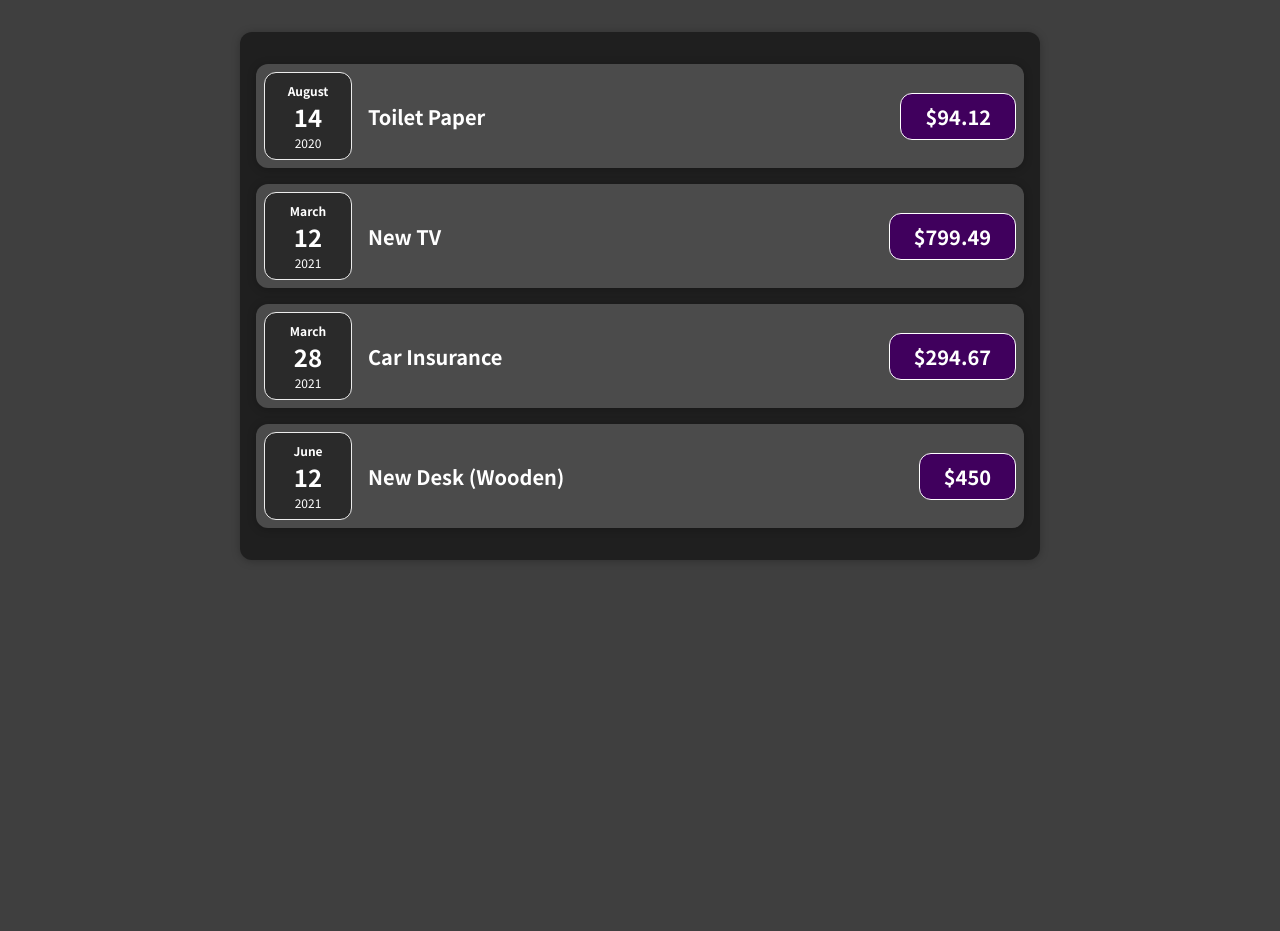
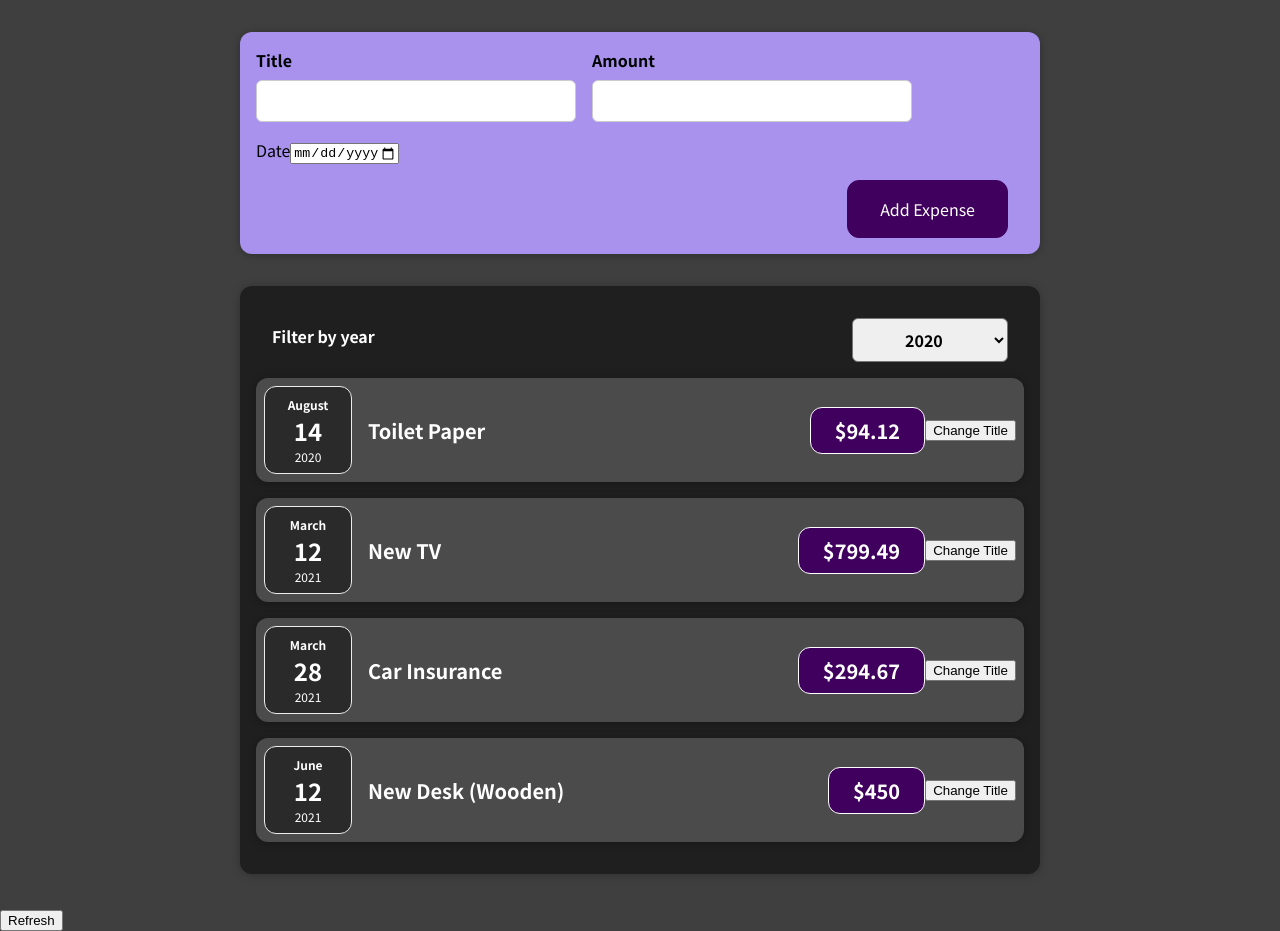
Before and after one commit to rmsteja1/expense_management_application, a React (Create React App) app: page / in a window 1280 px wide. Before the commit the page ends 800 px from the top, so only its background shows below. Built offline with nearby package versions, Linux system fonts and the light colour scheme.

Commit message:
Development of New Expense feature is completed. User can now add new expenses.

```diff
--- a/src/App.js
+++ b/src/App.js
@@ -2,9 +2,10 @@
 import "./App.css";
 import ExpenseItem from "./component/ExpenseItem/ExpenseItem";
 import Expenses from "./component/ExpenseItem/Expenses";
+import NewExpense from "./component/NewExpense/NewExpense";
+import React, { useState } from "react";
 
-function App() {
-  const expenses = [
+const DUMMY_EXPENSES= [
   {
     id: "e1",
     title: "Toilet Paper",
@@ -25,9 +26,23 @@
     date: new Date(2021, 5, 12),
   },
 ];
+
+function App() {
+  const[expenses,setExpenses]=useState(DUMMY_EXPENSES);
+  const addExpenseHandler = expense => {
+    setExpenses(prevExpenses =>{
+      return [expense,...prevExpenses];
+    });
+  };
+
+  const refreshHandler =()=>{
+    setExpenses(DUMMY_EXPENSES);
+  }
   return (
     <div>
-      <Expenses expensesArray ={expenses}/>
+      <NewExpense onAddExpense={addExpenseHandler}/>
+      <Expenses expensesArray={expenses} />
+      <button onClick={refreshHandler}>Refresh</button>
     </div>
   );
 }
--- a/src/component/ExpenseItem/ExpenseItem.js
+++ b/src/component/ExpenseItem/ExpenseItem.js
@@ -1,20 +1,26 @@
-import React from "react";
+import React, { useState } from "react";
 import "./ExpenseItem.css";
 import ExpenseDate from "./ExpenseDate";
 import CardFormat from "../UI/CardFormat";
 
 function ExpenseItem(props) {
-  let expenseItem = props.expense.title;
-  let expensePrice = props.expense.amount;
+  //const [expenseTitle, setTitle] = useState(props.title);
+  const expenseTitle = props.title;
+  // const clickHandler = () => {
+  //   setTitle("Updated");
+  // };
+  console.log(props.date);
   return (
     <CardFormat className="expense-item">
       <div>
-        <ExpenseDate date={props.expense.date} />
+        <ExpenseDate date={props.date} />
       </div>
       <div className="expense-item__description">
-        <h2>{expenseItem}</h2>
-        <div className="expense-item__price">${expensePrice}</div>
+        <h2>{expenseTitle}</h2>
+        <div className="expense-item__price">${props.amount}</div>
       </div>
+      <button>Change Title</button>
+      {/* <button onClick={clickHandler}>Change Title</button> */}
     </CardFormat>
   );
 }
--- a/src/component/ExpenseItem/Expenses.js
+++ b/src/component/ExpenseItem/Expenses.js
@@ -1,15 +1,24 @@
+import React, { useState } from "react";
 import ExpenseItem from "./ExpenseItem";
 import "./Expenses.css";
 import CardFormat from "../UI/CardFormat";
+import ExpensesFilter from "./ExpensesFilter";
 
 function Expense(props) {
-  const expenses = props.expensesArray;
+  //const expenses = props.expensesArray;
+  const [yearValue, setYearValue] = useState("2020");
+  const filterChangeHandler = (selectedYear) => {
+    setYearValue(selectedYear);
+  };
   return (
     <CardFormat className="expenses">
-      <ExpenseItem expense={expenses[0]} />
-      <ExpenseItem expense={expenses[1]} />
-      <ExpenseItem expense={expenses[2]} />
-      <ExpenseItem expense={expenses[3]} />
+      <ExpensesFilter
+        selected={yearValue}
+        onYearSelection={filterChangeHandler}
+      />
+      {props.expensesArray.map((eachExpense) => (
+        <ExpenseItem title={eachExpense.title} amount={eachExpense.amount} date={eachExpense.date} />
+      ))}
     </CardFormat>
   );
 }
--- /dev/null
+++ b/src/component/ExpenseItem/ExpensesFilter.css
@@ -0,0 +1,24 @@
+.expenses-filter {
+  color: white;
+  padding: 0 1rem;
+}
+
+.expenses-filter__control {
+  display: flex;
+  width: 100%;
+  align-items: center;
+  justify-content: space-between;
+  margin: 1rem 0;
+}
+
+.expenses-filter label {
+  font-weight: bold;
+  margin-bottom: 0.5rem;
+}
+
+.expenses-filter select {
+  font: inherit;
+  padding: 0.5rem 3rem;
+  font-weight: bold;
+  border-radius: 6px;
+}
--- /dev/null
+++ b/src/component/ExpenseItem/ExpensesFilter.js
@@ -0,0 +1,24 @@
+import React, { useState } from "react";
+import "./ExpensesFilter.css";
+
+const ExpensesFilter = (props) => {
+  const dropdownChangeHandler = (event) => {
+    const year = event.target.value;
+    props.onYearSelection(year);
+  };
+  return (
+    <div className="expenses-filter">
+      <div className="expenses-filter__control">
+        <label>Filter by year</label>
+        <select value={props.selected} onChange={dropdownChangeHandler}>
+          <option value="2022">2022</option>
+          <option value="2021">2021</option>
+          <option value="2020">2020</option>
+          <option value="2019">2019</option>
+        </select>
+      </div>
+    </div>
+  );
+};
+
+export default ExpensesFilter;
--- /dev/null
+++ b/src/component/NewExpense/ExpenseForm.css
@@ -0,0 +1,26 @@
+.new-expense__controls {
+  display: flex;
+  flex-wrap: wrap;
+  gap: 1rem;
+  margin-bottom: 1rem;
+  text-align: left;
+}
+
+.new-expense__control label {
+  font-weight: bold;
+  margin-bottom: 0.5rem;
+  display: block;
+}
+
+.new-expense__control input {
+  font: inherit;
+  padding: 0.5rem;
+  border-radius: 6px;
+  border: 1px solid #ccc;
+  width: 20rem;
+  max-width: 100%;
+}
+
+.new-expense__actions {
+  text-align: right;
+}
--- /dev/null
+++ b/src/component/NewExpense/ExpenseFrom.js
@@ -0,0 +1,70 @@
+import React, { useState } from "react";
+import "./ExpenseForm.css";
+
+const ExpenseForm = (props) => {
+  const [enteredTitle, setEnteredTitle] = useState("");
+  const [enteredAmount, setEnteredAmount] = useState("");
+  const [enteredDate, setEnteredDate] = useState("");
+
+  const titleChangeHandler = (event) => {
+    setEnteredTitle(event.target.value);
+  };
+  const amountChangeHandler = (event) => {
+    setEnteredAmount(parseFloat(event.target.value));
+  };
+  const dateChangeHandler = (event) => {
+    setEnteredDate(event.target.value);
+  };
+  const submitHandler = (event) => {
+    event.preventDefault();
+    const expenseData = {
+      title: enteredTitle,
+      amount: enteredAmount,
+      date: new Date(enteredDate),
+    };
+    setEnteredTitle("");
+    setEnteredAmount("");
+    setEnteredDate("");
+    props.onSaveExpenseData(expenseData);
+  };
+
+  return (
+    <form onSubmit={submitHandler}>
+      <div className="new-expense__controls">
+        <div className="new-expense__control">
+          <label>Title</label>
+          <input
+            type="text"
+            value={enteredTitle}
+            onChange={titleChangeHandler}
+          />
+        </div>
+        <div className="new-expense__control">
+          <label>Amount</label>
+          <input
+            type="number"
+            min="0.01"
+            step="0.01"
+            value={enteredAmount}
+            onChange={amountChangeHandler}
+          />
+        </div>
+        <div>
+          <label>Date</label>
+          <input
+            type="date"
+            min="2019-01-01"
+            max="2025-01-01"
+            value={enteredDate}
+            onChange={dateChangeHandler}
+          ></input>
+        </div>
+      </div>
+      <div className="new-expense__actions">
+        <button type="submit">Add Expense</button>
+      </div>
+    </form>
+  );
+};
+
+export default ExpenseForm;
--- /dev/null
+++ b/src/component/NewExpense/NewExpense.css
@@ -0,0 +1,38 @@
+.new-expense {
+  background-color: #a892ee;
+  padding: 1rem;
+  margin: 2rem auto;
+  width: 50rem;
+  max-width: 95%;
+  border-radius: 12px;
+  text-align: center;
+  box-shadow: 0 1px 8px rgba(0, 0, 0, 0.25);
+}
+
+.new-expense button {
+  font: inherit;
+  cursor: pointer;
+  padding: 1rem 2rem;
+  border: 1px solid #40005d;
+  background-color: #40005d;
+  color: white;
+  border-radius: 12px;
+  margin-right: 1rem;
+}
+
+.new-expense button:hover,
+.new-expense button:active {
+  background-color: #510674;
+  border-color: #510674;
+}
+
+.new-expense button.alternative {
+  color: #220131;
+  border-color: transparent;
+  background-color: transparent;
+}
+
+.new-expense button.alternative:hover,
+.new-expense button.alternative:active {
+  background-color: #ddb3f8;
+}
--- /dev/null
+++ b/src/component/NewExpense/NewExpense.js
@@ -0,0 +1,20 @@
+import React from "react";
+import ExpenseForm from "./ExpenseFrom";
+import "./NewExpense.css";
+
+const NewExpense = (props) => {
+  const SaveExpenseDataHandler = (enteredExpenseData) => {
+    const expenseData = {
+      ...enteredExpenseData,
+      id: Math.random().toString(),
+    };
+    props.onAddExpense(expenseData);
+  };
+  return (
+    <div className="new-expense">
+      <ExpenseForm onSaveExpenseData={SaveExpenseDataHandler} />
+    </div>
+  );
+};
+
+export default NewExpense;
```
Lines whose indentation alone changed are shown as unchanged.
